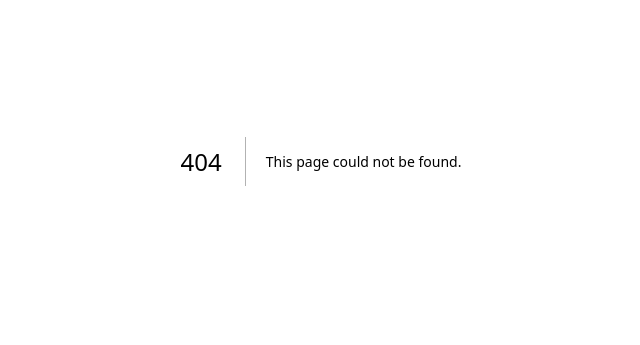
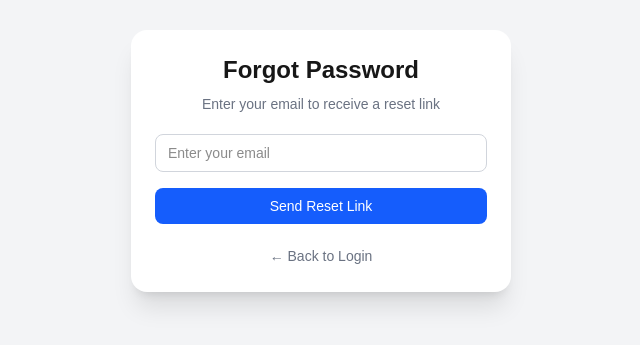
Before and after one commit to helphind/our-invest, a Next.js app: page /forget-password in a window 1280 px wide. Before the commit this address had no page. Shown: the part 239-584 px from the top of the page, without its empty margins (319-959 px from the left). Built offline with nearby package versions, Linux system fonts and the light colour scheme.

Commit message:
Forget Password

```diff
--- /dev/null
+++ b/app/(auth)/forget-password/page.tsx
@@ -0,0 +1,77 @@
+"use client";
+
+import Button from "@/app/components/ui/Button";
+import Input from "@/app/components/ui/Input";
+import Link from "next/link";
+import { useState } from "react";
+
+export default function ForgotPassword() {
+    const [email, setEmail] = useState("");
+    const [loading, setLoading] = useState(false);
+    const [sent, setSent] = useState(false);
+
+    const handleSubmit = async (e: React.FormEvent) => {
+        e.preventDefault();
+        setLoading(true);
+
+        // TODO: call your API
+        setTimeout(() => {
+            setLoading(false);
+            setSent(true);
+        }, 1500);
+    };
+
+    return (
+        <div className="min-h-screen flex items-center justify-center bg-gray-100 px-4">
+            <div className="w-[380px] bg-white shadow-xl rounded-2xl">
+                <div className="p-6 space-y-5">
+                    {/* Heading */}
+                    <div className="text-center space-y-2">
+                        <h1 className="text-2xl font-bold">Forgot Password</h1>
+                        <p className="text-sm text-gray-500">
+                            Enter your email to receive a reset link
+                        </p>
+                    </div>
+
+                    {/* Success Message */}
+                    {sent ? (
+                        <div className="text-center space-y-2">
+                            <p className="text-green-600 font-medium">
+                                ✅ Reset link sent!
+                            </p>
+                            <p className="text-sm text-gray-500">
+                                Please check your email inbox.
+                            </p>
+                        </div>
+                    ) : (
+                        /* Form */
+                        <form onSubmit={handleSubmit} className="space-y-4">
+                            <Input
+                                type="email"
+                                placeholder="Enter your email"
+                                value={email}
+                                onChange={(e) => setEmail(e.target.value)}
+                                required
+                            />
+
+                            <Button
+                                type="submit"
+                                className="w-full rounded-xl"
+                                disabled={loading}
+                            >
+                                {loading ? "Sending..." : "Send Reset Link"}
+                            </Button>
+                        </form>
+                    )}
+
+                    {/* Back to Login */}
+                    <div className="text-center">
+                        <Link href="/login" className="text-sm text-gray-500 hover:text-black">
+                            ← Back to Login
+                        </Link>
+                    </div>
+                </div>
+            </div>
+        </div>
+    );
+}
--- a/app/(auth)/login/page.tsx
+++ b/app/(auth)/login/page.tsx
@@ -108,8 +108,15 @@ export default function LoginPage() {
                     Login
                 </button>
 
-                {/* Change Password */}
-                <Link href="/change-password">Change Password</Link>
+
+                <div className="text-center">
+                    <Link
+                        href="/forget-password"
+                        className="text-sm text-gray-500 hover:text-black"
+                    >
+                        Forget Password
+                    </Link>
+                </div>
             </form>
         </div>
     );
--- a/app/components/ui/Button.tsx
+++ b/app/components/ui/Button.tsx
@@ -0,0 +1,37 @@
+import React from "react";
+
+interface ButtonProps extends React.ButtonHTMLAttributes<HTMLButtonElement> {
+    variant?: "primary" | "secondary" | "outline" | "danger";
+    isLoading?: boolean;
+}
+
+const Button: React.FC<ButtonProps> = ({
+    children,
+    variant = "primary",
+    isLoading = false,
+    ...props
+}) => {
+    const baseStyle =
+        "w-full py-2 px-4 rounded-lg text-sm font-medium transition duration-200 focus:outline-none";
+
+    const variants = {
+        primary: "bg-blue-600 text-white hover:bg-blue-700",
+        secondary: "bg-gray-600 text-white hover:bg-gray-700",
+        outline: "border border-gray-300 text-gray-700 hover:bg-gray-100",
+        danger: "bg-red-600 text-white hover:bg-red-700",
+    };
+
+    return (
+        <button
+            {...props}
+            disabled={isLoading || props.disabled}
+            className={`${baseStyle} ${variants[variant]} ${
+                isLoading ? "opacity-70 cursor-not-allowed" : ""
+            }`}
+        >
+            {isLoading ? "Loading..." : children}
+        </button>
+    );
+};
+
+export default Button;
--- /dev/null
+++ b/app/components/ui/Card.tsx
@@ -0,0 +1 @@
+export function Card() {}
--- a/app/components/ui/Input.tsx
+++ b/app/components/ui/Input.tsx
@@ -0,0 +1,28 @@
+import React from "react";
+
+interface InputProps extends React.InputHTMLAttributes<HTMLInputElement> {
+    label?: string;
+    error?: string;
+}
+
+const Input: React.FC<InputProps> = ({ label, error, ...props }) => {
+    return (
+        <div className="w-full space-y-1">
+            {label && (
+                <label className="text-sm font-medium text-gray-700">
+                    {label}
+                </label>
+            )}
+
+            <input
+                {...props}
+                className={`w-full px-3 py-2 border rounded-lg text-sm focus:outline-none focus:ring-2 focus:ring-blue-500
+        ${error ? "border-red-500" : "border-gray-300"}`}
+            />
+
+            {error && <p className="text-xs text-red-500">{error}</p>}
+        </div>
+    );
+};
+
+export default Input;
```
